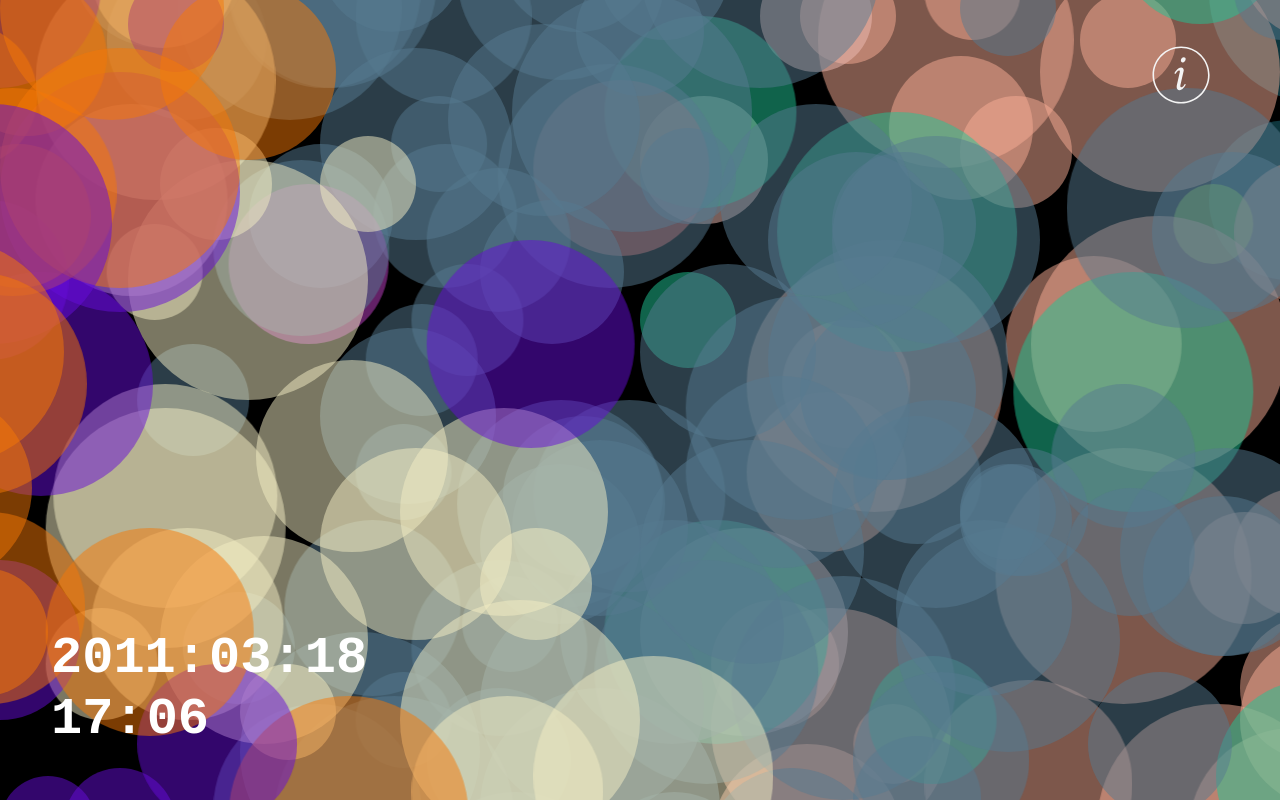
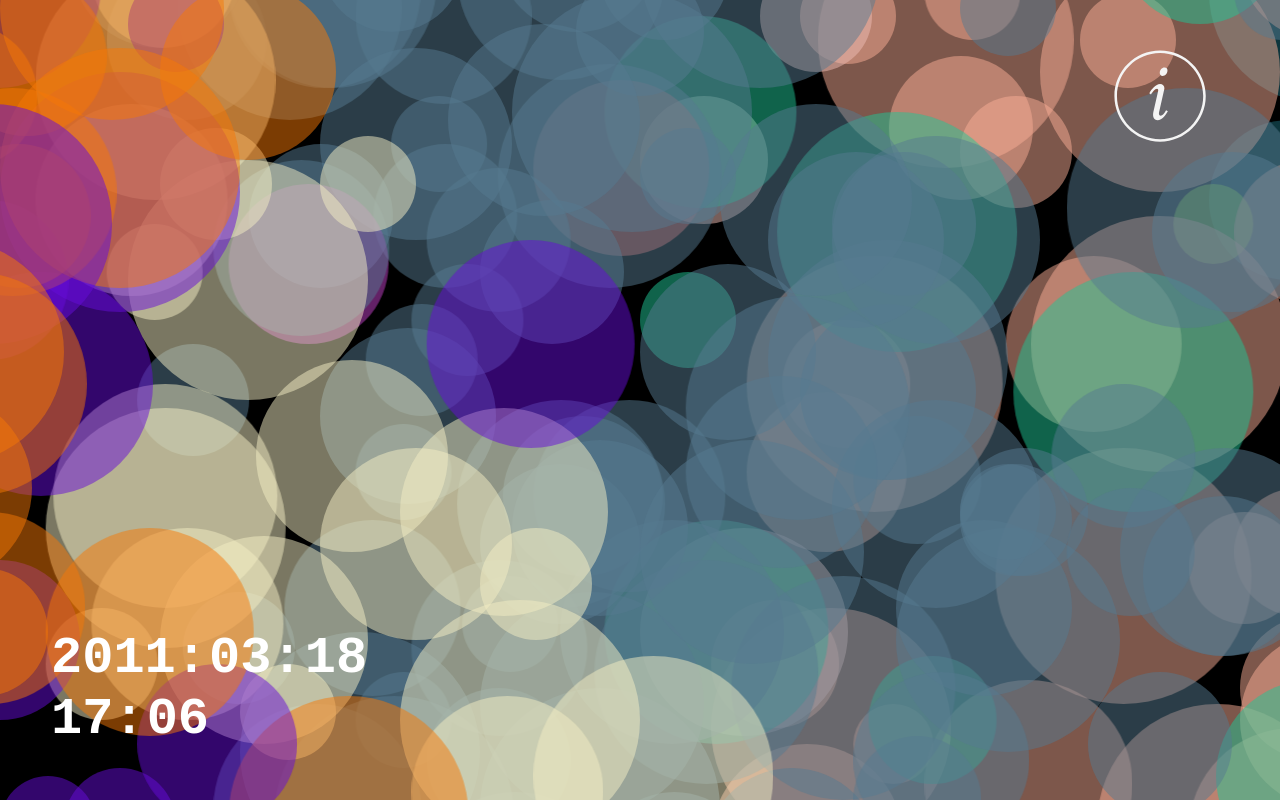
Before and after one commit to RossKinsella/Colorbook, a plain HTML site: page public/index.html in a window 1280 px wide. Drawn offline with Linux system fonts and the light colour scheme; animation ran at ten frames a second.

Commit message:
bigger info button

```diff
--- a/public/css/custom-styles.css
+++ b/public/css/custom-styles.css
@@ -187,9 +187,9 @@ body{
   position: absolute;
   top: 5%;
   right: 5%;
-  width: 70px;
-  height: 70px;
-  border-radius: 50px;
+  width: 7rem;
+  height: 7rem;
+  border-radius: 100px;
   -webkit-transition: all .3s ease-out;
           transition: all .3s ease-out;
 }
@@ -205,12 +205,12 @@ body{
           transition: all .3s ease-out;
   position: absolute;
   margin: 20px;
-  width: 70px;
-  height: 70px;
+  width: 7rem;
+  height: 7rem;
   top:-50px;
   left: -20px;
   z-index:-1;
-  border-radius: 50px;
+  border-radius: 100px;
 }
 
 .show span.circleTop{
@@ -224,12 +224,12 @@ body{
           transition: all .3s ease-out;
   position: absolute;
   margin: 20px;
-  width: 70px;
-  height: 70px;
+  width: 7rem;
+  height: 7rem;
   top: 50px;
   left: -20px;
   z-index:-1;
-  border-radius: 50px;
+  border-radius: 100px;
 
 }
 
```
